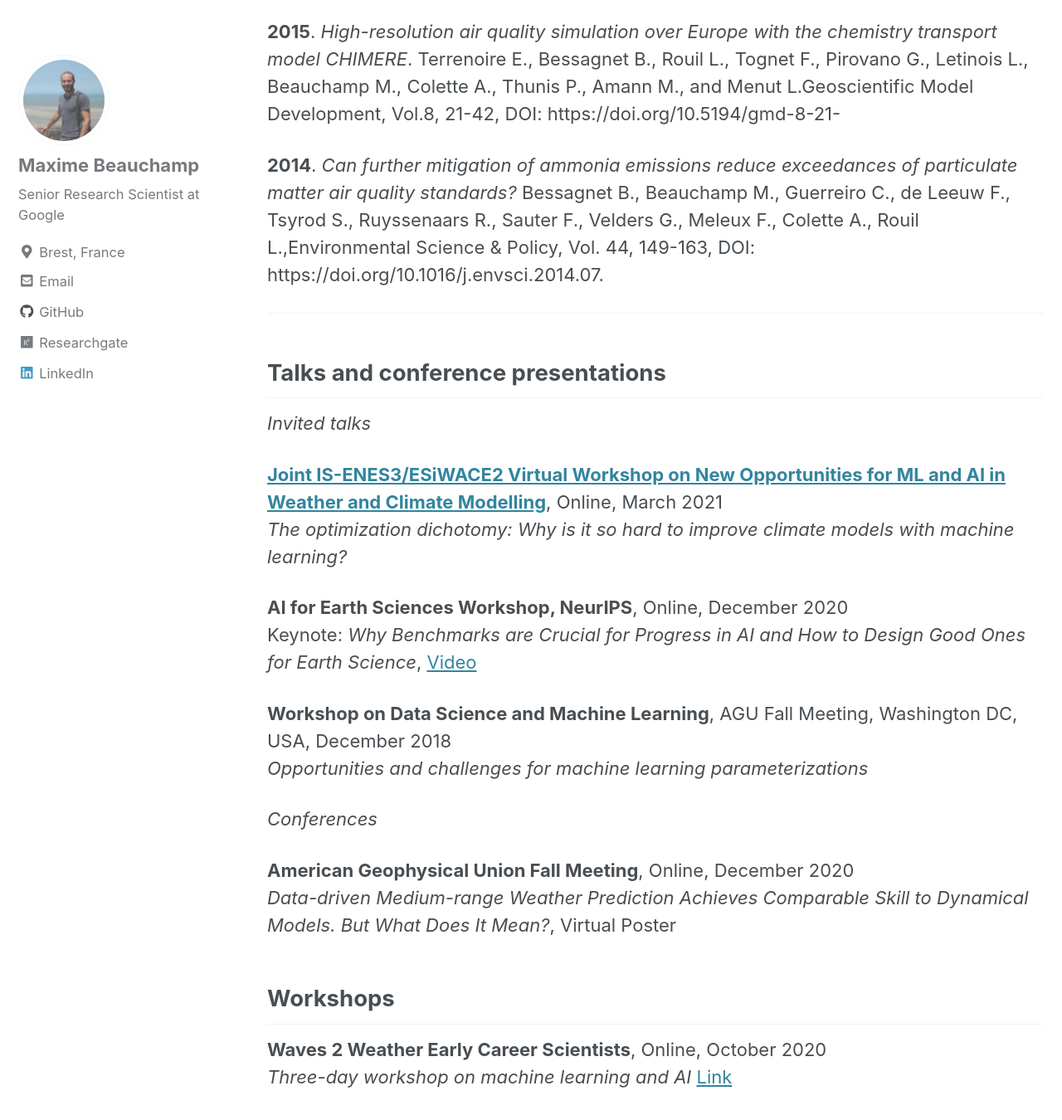
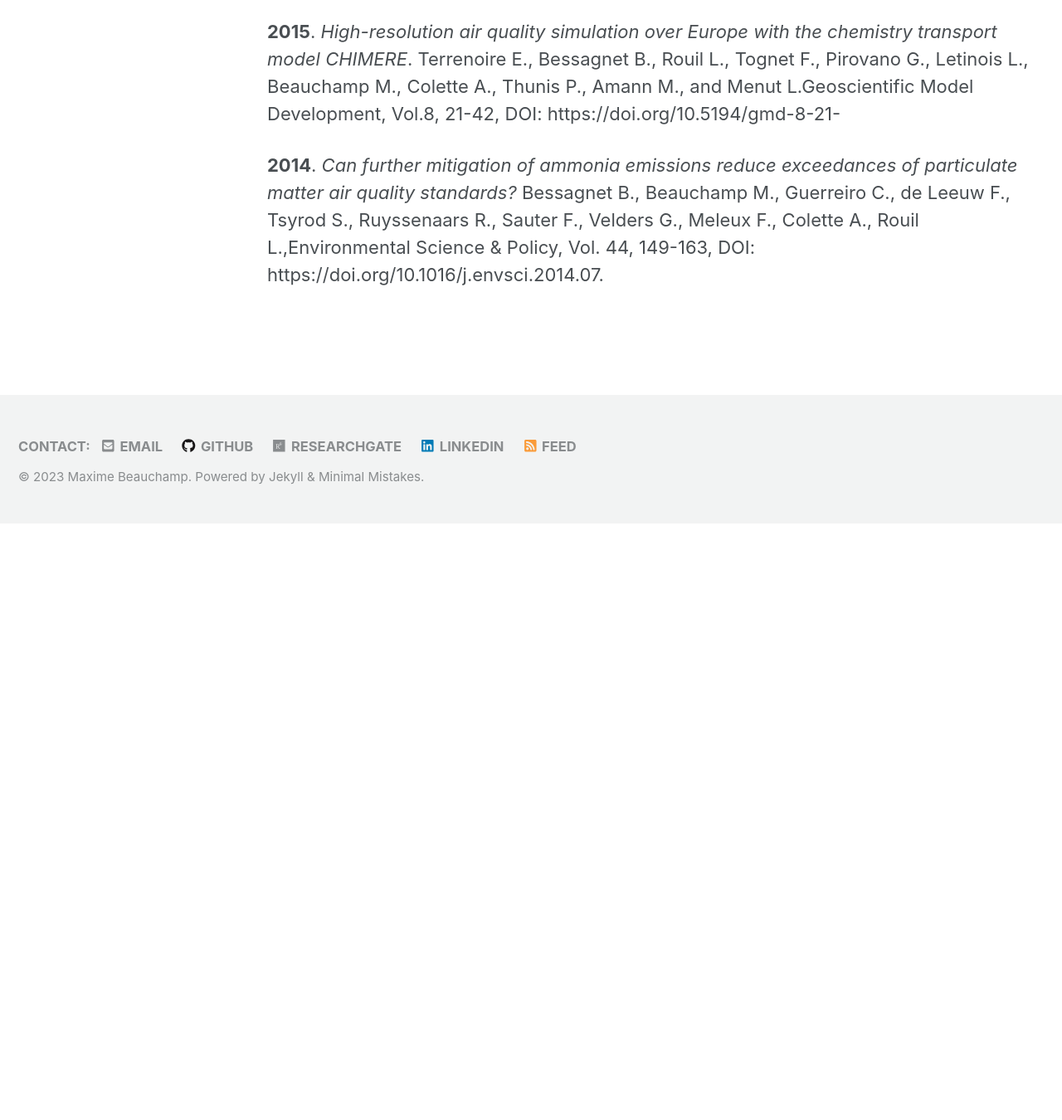
Before and after one commit to maxbeauchamp/maxbeauchamp.github.io, a Jekyll site: the page built from _pages/communications.md, in a window 1280 px wide and 1400 px high, scrolled down 2945 px. Shown: the top 1350 px of the window at 83% size. Built offline with Jekyll 4.4.1, drawn with Linux system fonts in a browser that asks for light colours; cached includes are drawn as plain includes; nearby versions of some CDN libraries; after the commit the page ends 3575 px from its top, so only the background shows below that; some of the changed text lies outside the part shown.

```diff
--- a/_data/navigation.yml
+++ b/_data/navigation.yml
@@ -3,8 +3,10 @@ main:
 
   - title: "Publications"
     url: /publications/
-  - title: "CV"
-    url: /cv/
+  - title: "Conferences"
+    url: /conferences/
+  - title: "Teaching"
+    url: /teaching/
   - title: "Blog"
     url: /blog/
   - title: "ML data challenges"
--- a/_layouts/home.html
+++ b/_layouts/home.html
@@ -4,7 +4,7 @@ layout: archive
 
 {{ content }}
 
-<h3 class="archive__subtitle">{{ site.data.ui-text[site.locale].recent_posts | default: "Blog2" }}</h3>
+<h3 class="archive__subtitle">{{ site.data.ui-text[site.locale].recent_posts | default: "Blog" }}</h3>
 
 {% for post in paginator.posts %}
   {% include archive-single.html %}
--- a/_pages/communications.md
+++ b/_pages/communications.md
@@ -48,30 +48,3 @@ https://doi.org/10.1016/j.envsoft.2018.03.
 **2015**. *High-resolution air quality simulation over Europe with the chemistry transport model CHIMERE*. Terrenoire E., Bessagnet B., Rouil L., Tognet F., Pirovano G., Letinois L., Beauchamp M., Colette A., Thunis P., Amann M., and Menut L.Geoscientific Model Development, Vol.8, 21-42, DOI: https://doi.org/10.5194/gmd-8-21-
 
 **2014**. *Can further mitigation of ammonia emissions reduce exceedances of particulate matter air quality standards?* Bessagnet B., Beauchamp M., Guerreiro C., de Leeuw F., Tsyrod S., Ruyssenaars R., Sauter F., Velders G., Meleux F., Colette A., Rouil L.,Environmental Science & Policy, Vol. 44, 149-163, DOI: https://doi.org/10.1016/j.envsci.2014.07.
-
----
-
-## Talks and conference presentations
-
-*Invited talks*
-
-[**Joint IS-ENES3/ESiWACE2 Virtual Workshop on New Opportunities for ML and AI in Weather and Climate Modelling**](https://portal.enes.org/community/announcements/events/joint-is-enes3-esiwace2-virtual-workshop-on-new-opportunities-for-ml-and-ai-in-weather-and-climate-modelling), Online, March 2021
-*The optimization dichotomy: Why is it so hard to improve climate models with machine learning?*
-
-**AI for Earth Sciences Workshop, NeurIPS**, Online, December 2020
-Keynote: *Why Benchmarks are Crucial for Progress in AI and How to Design Good Ones for Earth Science*, [Video](https://slideslive.com/38938428/why-benchmarks-are-crucial-for-progress-in-ai-and-how-to-design-good-one-for-es)
-
-**Workshop on Data Science and Machine Learning**, AGU Fall Meeting, Washington DC, USA, December 2018
-*Opportunities and challenges for machine learning parameterizations*
-
-
-*Conferences*
-
-**American Geophysical Union Fall Meeting**, Online, December 2020
-*Data-driven Medium-range Weather Prediction Achieves Comparable Skill to Dynamical Models. But What Does It Mean?*, Virtual Poster
-
-
-## Workshops
-
-**Waves 2 Weather Early Career Scientists**, Online, October 2020
-*Three-day workshop on machine learning and AI* [Link](https://www.wavestoweather.de/meetings/ecs-ml-workshop2020/index.html)
```
Also changed, not shown: _pages/conferences.md (added, +14 -0 lines), _pages/cv.md (deleted, +0 -16 lines), _pages/sugar-flower-fish-gravel.md (deleted, +0 -19 lines), _pages/teaching.md (added, +22 -0 lines), index.html (+0 -17 lines).
